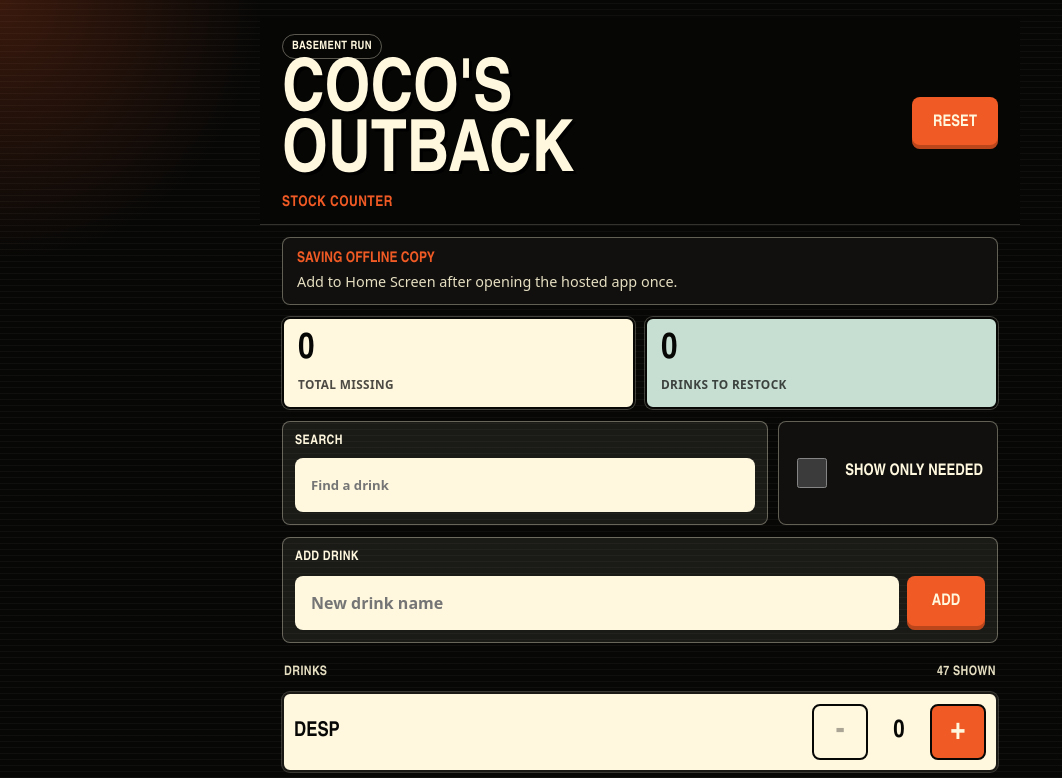
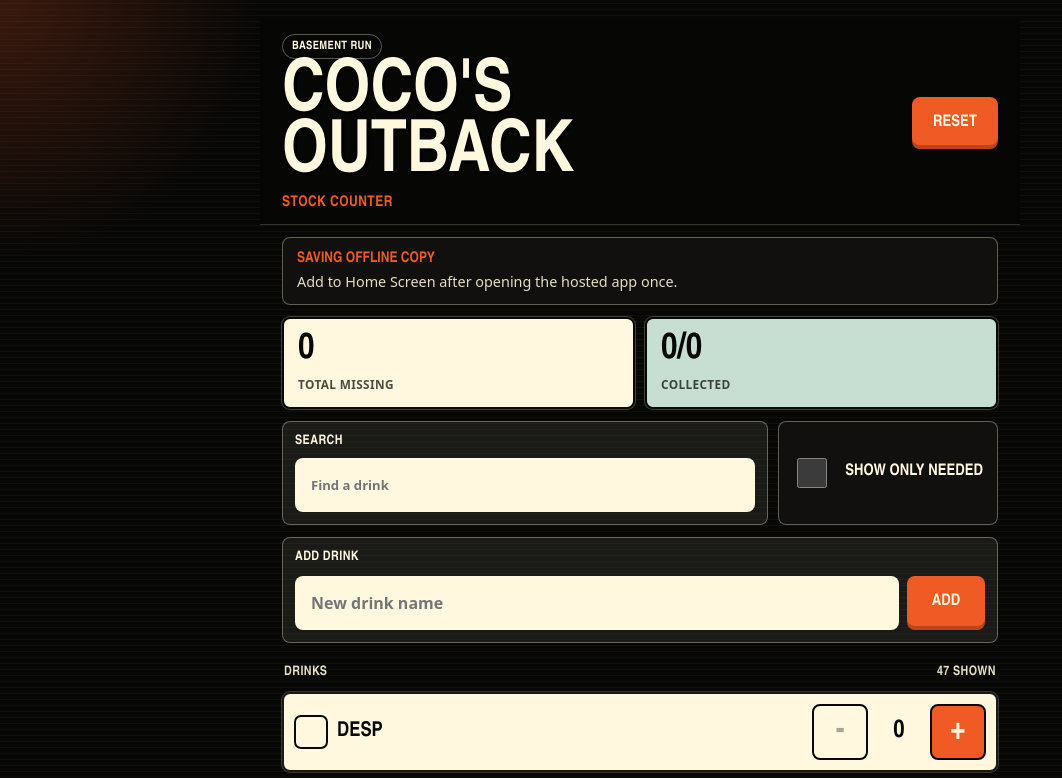
Before and after one commit to tobivonahlefeld/cocos-stock-counter, a React (Vite) app: page / in a window 1280 px wide. Shown: the top 778 px of the page, without its empty margins (0-1062 px from the left). Built offline with nearby package versions, Linux system fonts and the light colour scheme.

Commit message:
Add files via upload

```diff
--- a/src/main.jsx
+++ b/src/main.jsx
@@ -58,6 +58,7 @@
 
 const COUNTS_KEY = 'bar-stock-counter-counts-v1';
 const CUSTOM_DRINKS_KEY = 'bar-stock-counter-custom-drinks-v1';
+const COLLECTED_KEY = 'bar-stock-counter-collected-v1';
 
 const makeBaseId = (name, index) =>
   `base-${index}-${name.toLowerCase().replace(/[^a-z0-9]+/g, '-')}`;
@@ -79,6 +80,7 @@
 
 function App() {
   const [counts, setCounts] = useState(() => readJson(COUNTS_KEY, {}));
+  const [collected, setCollected] = useState(() => readJson(COLLECTED_KEY, {}));
   const [customDrinks, setCustomDrinks] = useState(() =>
     readJson(CUSTOM_DRINKS_KEY, [])
   );
@@ -90,6 +92,10 @@
   useEffect(() => {
     localStorage.setItem(COUNTS_KEY, JSON.stringify(counts));
   }, [counts]);
+
+  useEffect(() => {
+    localStorage.setItem(COLLECTED_KEY, JSON.stringify(collected));
+  }, [collected]);
 
   useEffect(() => {
     localStorage.setItem(CUSTOM_DRINKS_KEY, JSON.stringify(customDrinks));
@@ -125,6 +131,14 @@
     [counts, drinks]
   );
 
+  const collectedRows = useMemo(
+    () =>
+      drinks.filter(
+        (drink) => (counts[drink.id] || 0) > 0 && collected[drink.id]
+      ).length,
+    [collected, counts, drinks]
+  );
+
   function updateCount(id, change) {
     setCounts((currentCounts) => {
       const nextQuantity = Math.max(0, (currentCounts[id] || 0) + change);
@@ -134,6 +148,14 @@
 
   function resetCounts() {
     setCounts({});
+    setCollected({});
+  }
+
+  function toggleCollected(id) {
+    setCollected((currentCollected) => ({
+      ...currentCollected,
+      [id]: !currentCollected[id],
+    }));
   }
 
   function addDrink(event) {
@@ -193,8 +215,10 @@
           <p>Total missing</p>
         </div>
         <div>
-          <span>{activeRows}</span>
-          <p>Drinks to restock</p>
+          <span>
+            {collectedRows}/{activeRows}
+          </span>
+          <p>Collected</p>
         </div>
       </section>
 
@@ -241,9 +265,27 @@
         </div>
         {filteredDrinks.length > 0 ? (
           filteredDrinks.map((drink) => (
-            <article className="drink-row" key={drink.id}>
+            <article
+              className={`drink-row ${collected[drink.id] ? 'is-collected' : ''}`}
+              key={drink.id}
+            >
               <div className="drink-name">
-                <span>{drink.name}</span>
+                <button
+                  type="button"
+                  className="collected-button"
+                  onClick={() => toggleCollected(drink.id)}
+                  aria-pressed={Boolean(collected[drink.id])}
+                  aria-label={
+                    collected[drink.id]
+                      ? `Mark ${drink.name} as not collected`
+                      : `Mark ${drink.name} as collected`
+                  }
+                >
+                  <span className="tick-box" aria-hidden="true">
+                    {collected[drink.id] ? '✓' : ''}
+                  </span>
+                  <span className="drink-title">{drink.name}</span>
+                </button>
                 {drink.custom && <small>Custom</small>}
               </div>
 
--- a/src/styles.css
+++ b/src/styles.css
@@ -45,6 +45,12 @@
 
 button {
   touch-action: manipulation;
+}
+
+button:focus-visible,
+input:focus-visible {
+  outline: 3px solid rgba(240, 90, 36, 0.42);
+  outline-offset: 3px;
 }
 
 .app-shell {
@@ -293,6 +299,10 @@
   box-shadow: 0 0 0 1px rgba(255, 248, 223, 0.2);
 }
 
+.drink-row.is-collected {
+  opacity: 0.68;
+}
+
 .drink-row:nth-child(4n + 1) {
   background: var(--sage);
 }
@@ -305,13 +315,65 @@
   min-width: 0;
 }
 
-.drink-name span {
+.collected-button {
+  display: grid;
+  grid-template-columns: 34px minmax(0, 1fr);
+  align-items: center;
+  gap: 9px;
+  width: 100%;
+  min-height: 52px;
+  border: 0;
+  padding: 0;
+  color: inherit;
+  background: transparent;
+  text-align: left;
+  cursor: pointer;
+}
+
+.tick-box {
+  display: grid;
+  place-items: center;
+  width: 34px;
+  height: 34px;
+  border: 2px solid var(--ink);
+  border-radius: 7px;
+  color: var(--cream);
+  background: transparent;
+  font-family: system-ui, sans-serif;
+  font-size: 1.22rem;
+  font-weight: 950;
+  line-height: 1;
+}
+
+.is-collected .tick-box {
+  background: var(--orange);
+}
+
+.drink-title {
+  position: relative;
   display: block;
   overflow-wrap: anywhere;
   font-size: 1.28rem;
   font-weight: 950;
   line-height: 0.95;
   text-transform: uppercase;
+}
+
+.drink-title::after {
+  position: absolute;
+  top: 50%;
+  left: 0;
+  width: 0;
+  height: 4px;
+  background: var(--orange);
+  box-shadow: 0 1px 0 var(--ink);
+  content: "";
+  transform: translateY(-50%);
+  transition: width 160ms ease;
+}
+
+.is-collected .drink-title::after {
+  width: 100%;
 }
 
 .drink-name small {
```
